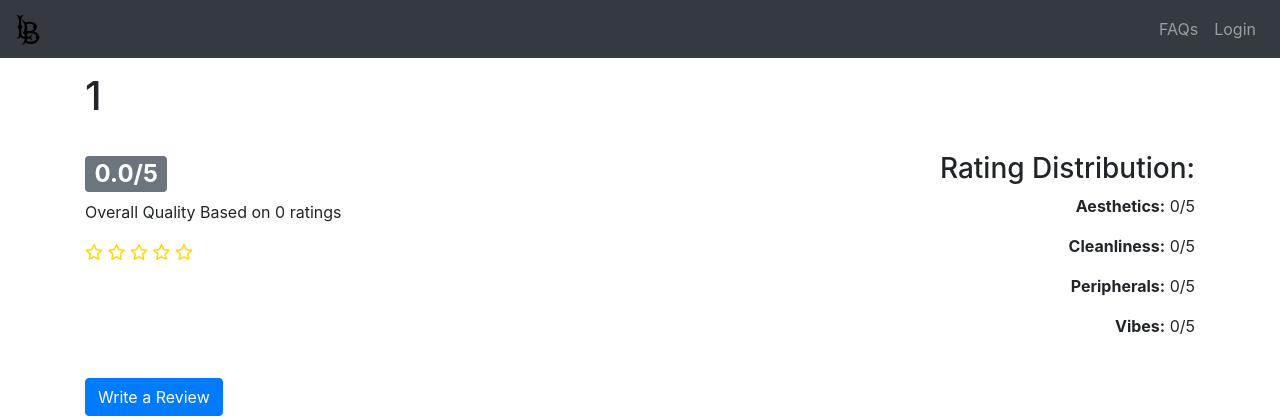
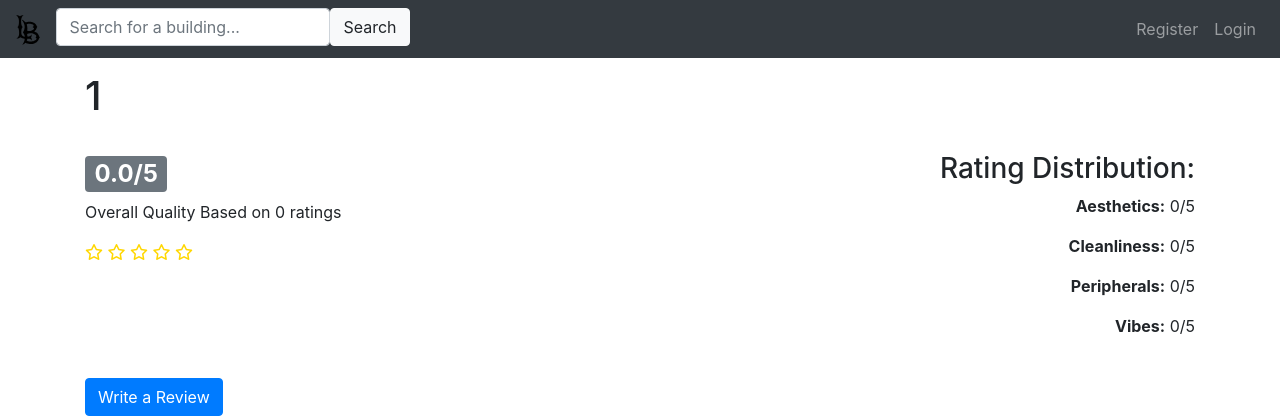
Before and after one commit to Jojo-Paris/rate-my-building, a Flask app: page /building/1 in a window 1280 px wide. Shown: the top 420 px of the page. Run offline with Flask 3, Linux system fonts and the light colour scheme; data comes from the database, SQL or seed files in the repository; some libraries are stand-ins or nearby versions.

Commit message:
Brought over navbar changes

```diff
--- a/portfolio/templates/base.html
+++ b/portfolio/templates/base.html
@@ -22,6 +22,13 @@
           <img src="{{ url_for('static', filename='img/school_logo.svg') }}" alt="School Logo" height="30">
       </a>
 
+      <div class="mb-1">
+        <input type="text" class="form-control" id="search-query" placeholder="Search for a building..." aria-label="Search for a building">
+      </div>
+
+    <div class="mb-1">
+     <button class="btn btn-light" type="button" id="search-button">Search</button>
+    </div>
       <button class="navbar-toggler" type="button" data-toggle="collapse" data-target="#navbarNav" aria-controls="navbarNav" aria-expanded="false" aria-label="Toggle navigation">
         <span class="navbar-toggler-icon"></span>
       </button>
@@ -46,7 +53,7 @@
         {% else %}
         <ul class="navbar-nav ml-auto">
           <li class="nav-item">
-            <a class="nav-link" href="#">FAQs</a>
+            <a class="nav-link" href="{{ url_for('register_page') }}">Register</a>
           </li>
           <li class="nav-item">
             <a class="nav-link" href="{{ url_for('login_page') }}">Login</a>
```
